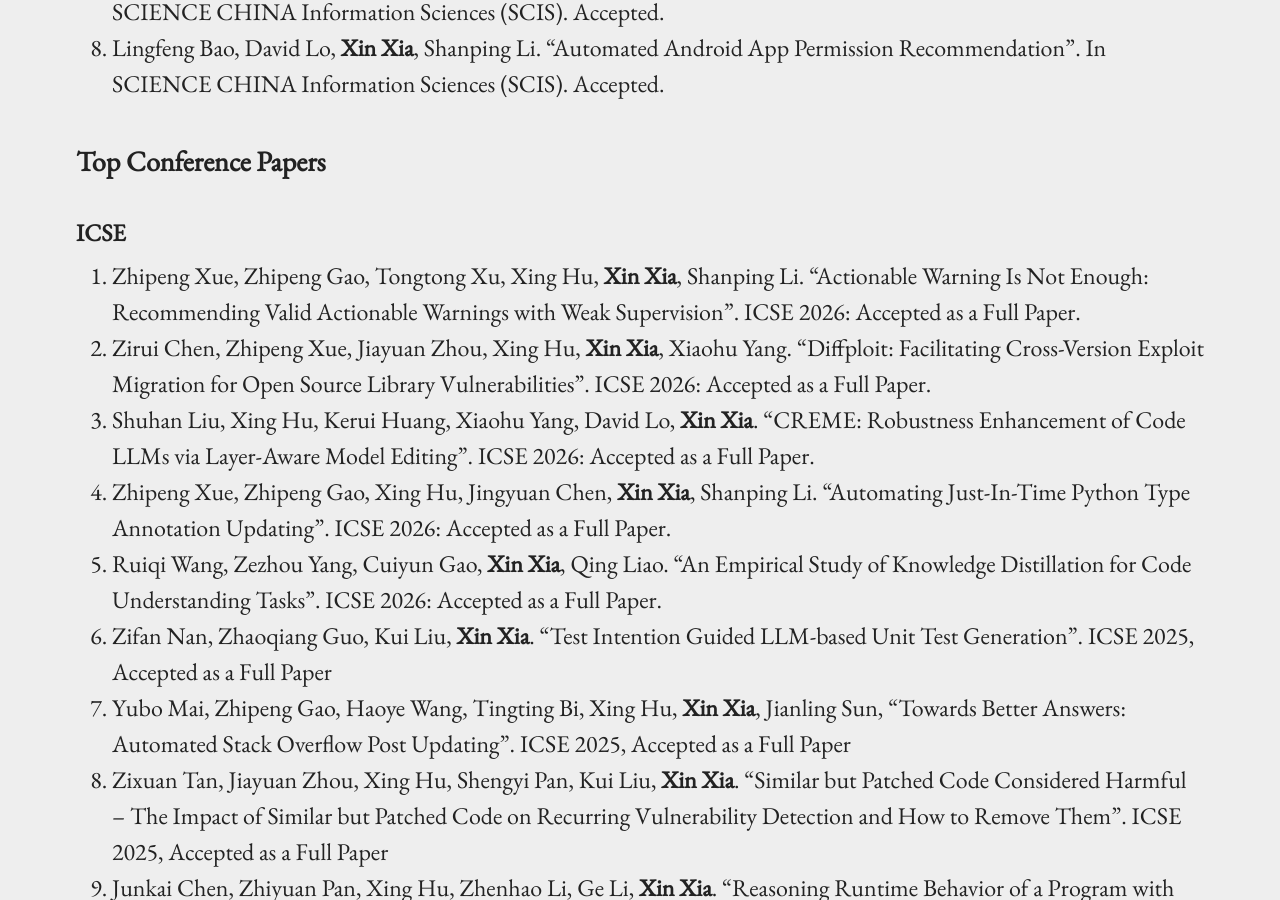
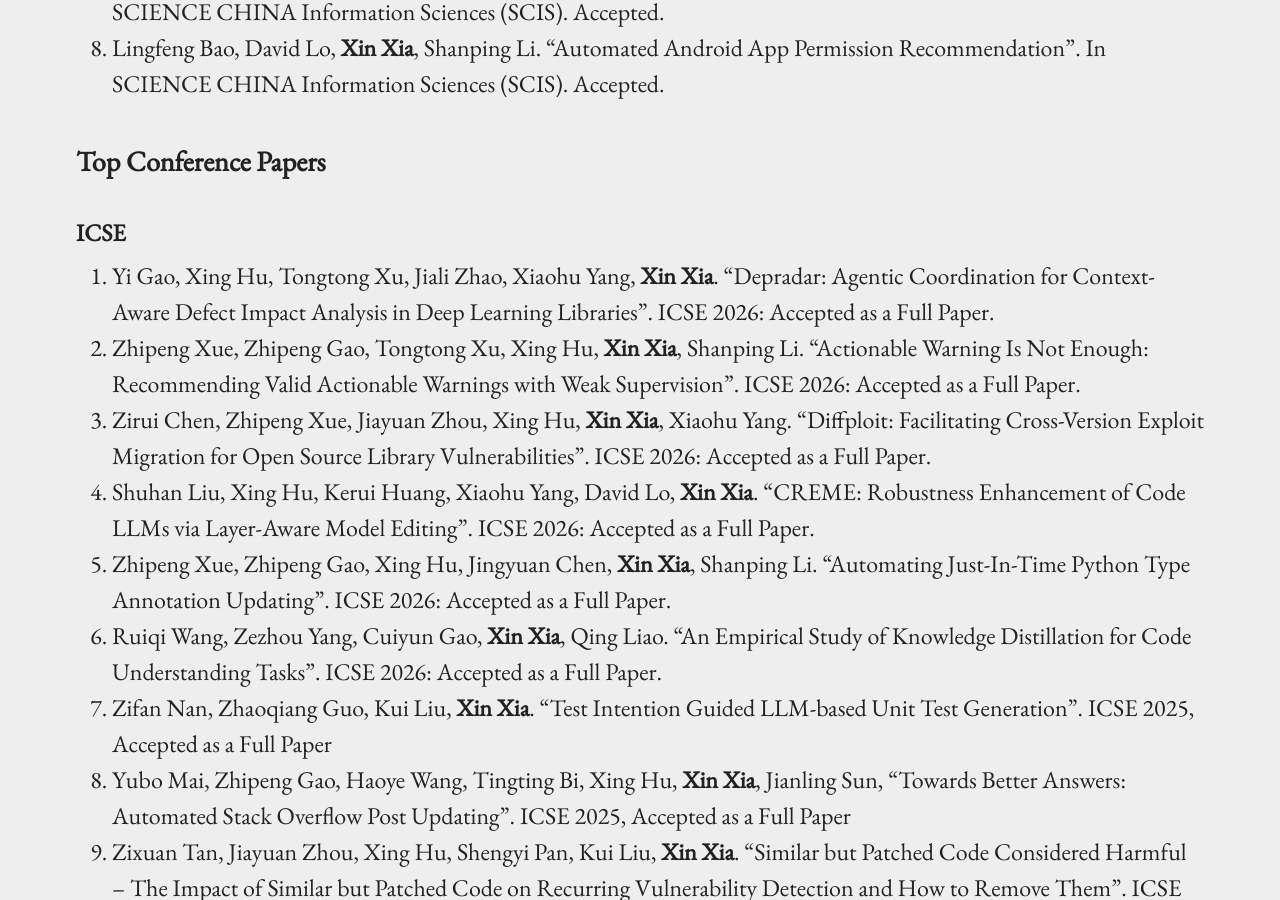
Before and after one commit to xin-xia/xin-xia.github.io, a Jekyll site: the page built from index.md, in a window 1280 px wide and 900 px high, scrolled down 10174 px. Built offline with Jekyll 4.4.1, drawn with Linux system fonts in a browser that asks for light colours.

Commit message:
Update index.md

```diff
--- a/index.md
+++ b/index.md
@@ -150,6 +150,7 @@ Case Study of Code Clone Detection and Defect Prediction". IEEE Transactions on
 ### Top Conference Papers
 
 #### ICSE
+1. Yi Gao, Xing Hu, Tongtong Xu, Jiali Zhao, Xiaohu Yang, <strong>Xin Xia</strong>. "Depradar: Agentic Coordination for Context-Aware Defect Impact Analysis in Deep Learning Libraries". ICSE 2026: Accepted as a Full Paper.  <br/>
 1. Zhipeng Xue, Zhipeng Gao, Tongtong Xu, Xing Hu, <strong>Xin Xia</strong>, Shanping Li. "Actionable Warning Is Not Enough: Recommending Valid Actionable Warnings with Weak Supervision". ICSE 2026: Accepted as a Full Paper.  <br/>
 1. Zirui Chen, Zhipeng Xue, Jiayuan Zhou, Xing Hu, <strong>Xin Xia</strong>, Xiaohu Yang. "Diffploit: Facilitating Cross-Version Exploit Migration for Open Source Library Vulnerabilities". ICSE 2026: Accepted as a Full Paper.  <br/>
 1. Shuhan Liu, Xing Hu, Kerui Huang, Xiaohu Yang, David Lo, <strong>Xin Xia</strong>. "CREME: Robustness Enhancement of Code LLMs via Layer-Aware Model Editing". ICSE 2026: Accepted as a Full Paper.  <br/>
```
